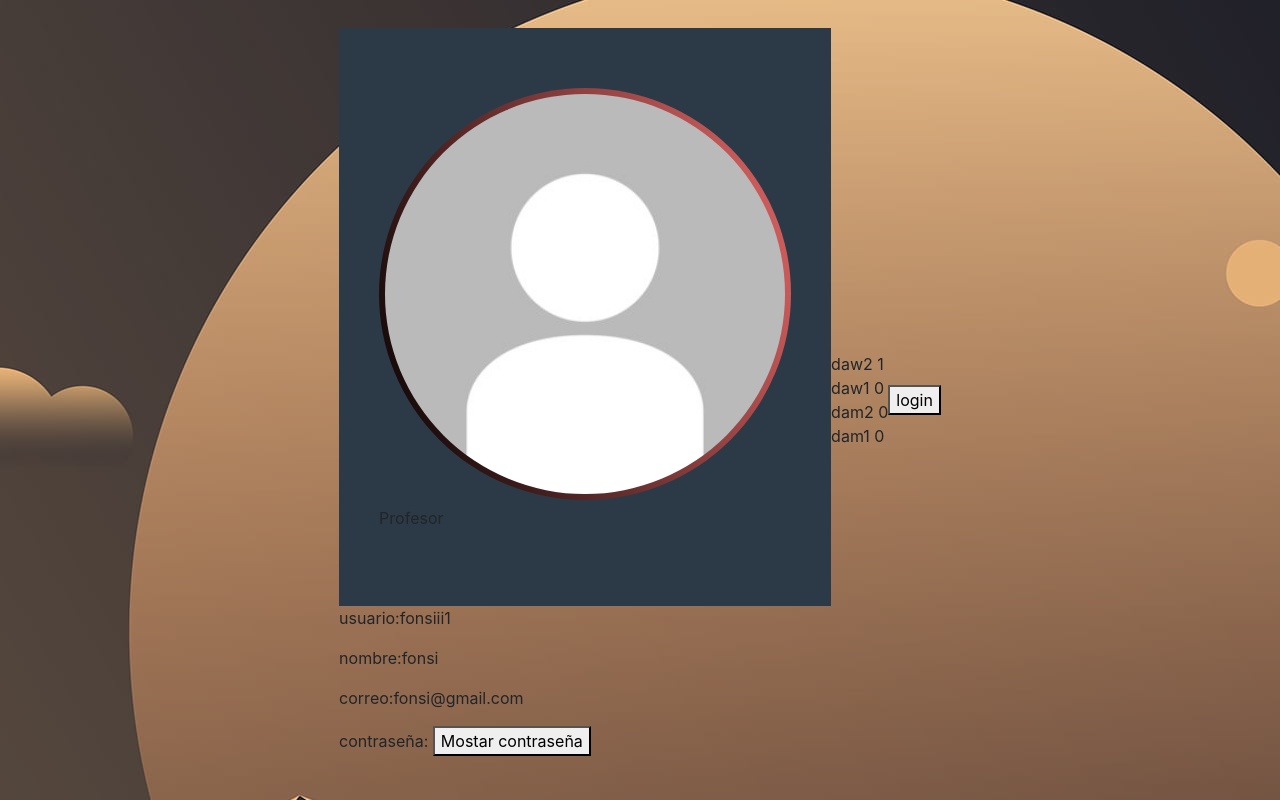
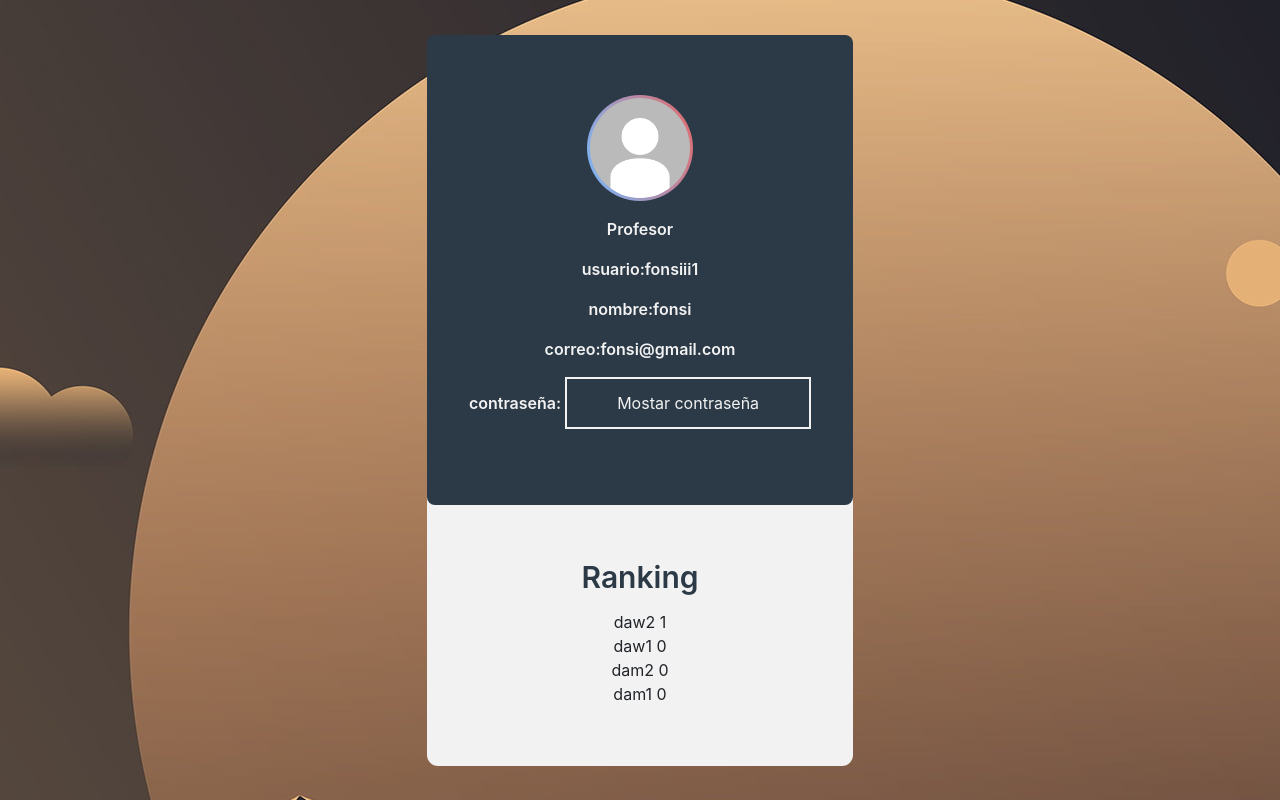
Before and after one commit to nacholopezlabra/WorkingMonkeys, an Angular app in the folder GamifiKAngular/: page / in a window 1280 px wide. Built offline with nearby package versions, Linux system fonts and the light colour scheme.

Commit message:
HTML + CSS PROFILE

```diff
--- a/GamifiKAngular/src/app/pages/profile/profile.component.css
+++ b/GamifiKAngular/src/app/pages/profile/profile.component.css
@@ -13,7 +13,7 @@ body {
 
 
 .profileImage {
-  width: 400px;
+  width: 100px;
   text-align: center;
   border-radius: 8px;
   overflow: hidden;
@@ -22,16 +22,21 @@ body {
 
 .imageCardContainer {
   background-color: #2c3a47;
-  padding: 60px 40px;
+  padding: 60px 42px;
+  overflow: hidden;
+  border-radius: 8px;
+  z-index: 1;
+  position: relative;
+  text-align: center;
 }
 
 
 
 .pic {
   display: inline-block;
-  padding: 6px;
+  padding: 3px;
   background-size: 200% 200%;
-  background: linear-gradient(70deg, black, #e66767);
+  background: linear-gradient(70deg, #74baff, #e66767);
   animation: animated-gradient 0.5s  infinite ease-in-out  ;
   margin: auto;
   border-radius: 50%;
@@ -61,14 +66,68 @@ body {
     background: linear-gradient(360deg, #74baff, #e66767);
   }
 }
+.titulo{
+color: #f2f2f2;
+font-size:28;
+font-weight: 600;
+margin: 10px 0;
+
+}
 
 
-.imageCard {}
+.cardBox {
 
-.cardBox {}
+  background-color: #f2f2f2;
+  padding: 60px 8px;
+  border-radius: 11px;
+  overflow: hidden;
+  z-index: 2;
+  margin-top:-20px;
+  width: auto;
 
-.infoCard {}
+}
 
-.standarCard {}
+.containerSecond {
+  display: flex;
+flex-direction: column;
+}
+.info{
+  color: #f2f2f2;
+  font-size:28;
+  font-weight: 600;
+  margin: 10px 0;
 
-.rankingCard {}
+}
+
+button {
+background-color: #2c3a47;
+  display: inline-block;
+  padding: 12px 50px;
+  color:#f2f2f2;
+  border:2px solid #f2f2f2;
+}
+button:hover{
+
+  background: #f2f2f2;
+  color: #2c3a47;
+}
+.rankingCard {
+  display:flex;
+  justify-content: center;
+  margin:20px 0;
+
+}
+.standarCard{
+display: flex;
+flex-direction: column;
+width: auto;
+text-align: center;
+
+}
+.tittleRanking {
+text-align: center;
+font-size:30px;
+font-weight: 600;
+margin: 10px 0;
+color:#2c3a47;
+}
--- a/GamifiKAngular/src/app/pages/profile/profile.component.html
+++ b/GamifiKAngular/src/app/pages/profile/profile.component.html
@@ -1,42 +1,44 @@
+<html>
 
-<html>
 <body>
-  <div class="cardBox">
+  <div>
     <div class="imageCard standarCard">
       <div class="imageCardContainer">
-        <div class="pic" >
+        <div class="pic">
           <img class="profileImage" *ngIf="user?.image != ''" src="{{user?.image}}">
           <img class="profileImage" *ngIf="user?.image == ''" src="../../../assets/placeholders/userPlaceholder.jpg">
         </div>
-        <p *ngIf="user?.userType == 1" >Profesor</p>
+        <div class="titulo">
+          <p *ngIf="user?.userType == 1">Profesor</p>
           <p *ngIf="user?.userType == 0">Estudiante</p>
-
         </div>
-    </div>
-    <div class="infoCard standarCard">
+        <div class="info">
           <p class="nick">usuario:{{user?.nickname}}</p>
           <p>nombre:{{user?.name}}</p>
           <p>correo:{{user?.mail}}</p>
-      <p>contraseña: <button *ngIf="!passwordShowed" (click)="showPassword()">Mostar contraseña</button> <span *ngIf="passwordShowed">{{user?.password}}</span> </p>
+          <p>contraseña: <button *ngIf="!passwordShowed" (click)="showPassword()">Mostar contraseña</button> <span
+              *ngIf="passwordShowed">{{user?.password}}</span> </p>
+        </div>
+
     </div>
 
   </div>
   <div class="cardBox">
-    <div class="standarCard">
+    <p class="tittleRanking">Ranking</p>
+    <div>
       <ng-container *ngIf="user?.userType == 1">
-        <div *ngFor="let rank of rankingService.fetchTeacherRankings(user?.id)">
+        <div class="standarCard" *ngFor="let rank of rankingService.fetchTeacherRankings(user?.id)">
           {{rank.name}} {{rank.memberCount}}
         </div>
       </ng-container>
       <ng-container *ngIf="user?.userType == 0">
-        <div *ngFor="let rank of rankingService.fetchStudentRankings(user?.id)">
+        <div  class="standarCard" *ngFor="let rank of rankingService.fetchStudentRankings(user?.id)">
           {{rank.name}}
         </div>
       </ng-container>
     </div>
+  </div>
+</div>
+</body>
 
-  </div>
-
-  <button (click)="logUser()">login</button>
-</body>
 </html>
```
Lines whose indentation alone changed are shown as unchanged.
